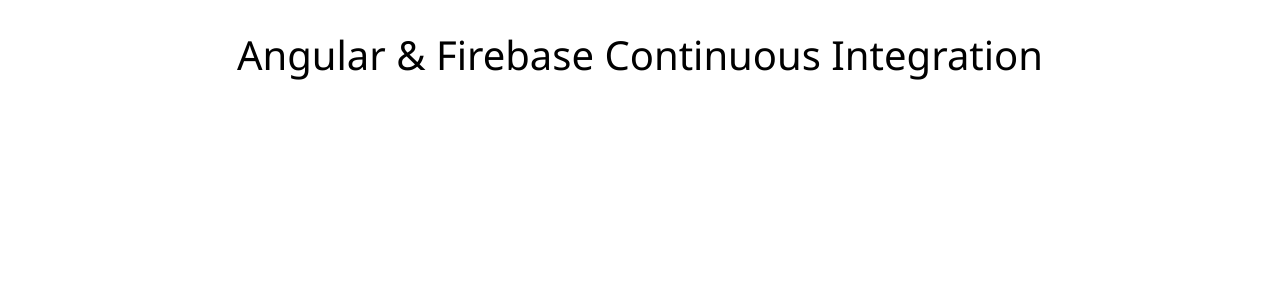
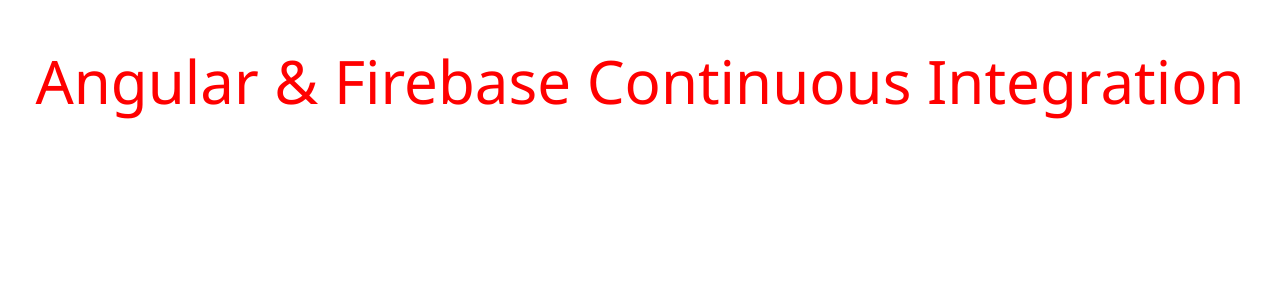
Before and after one commit to LuisAngelB/firebase-AngularIntegration, an Angular app: page / in a window 1280 px wide. Shown: the top 300 px of the page. Built offline with nearby package versions, Linux system fonts and the light colour scheme.

Commit message:
Este si va a funcionar

```diff
--- a/src/app/app.component.css
+++ b/src/app/app.component.css
@@ -13,7 +13,7 @@
 }
 .title3{
     text-align: center;
-    color: blue;
+    color: red;
     font-size: 60px;
     font-family: 'Segoe UI', Tahoma, Geneva, Verdana, sans-serif;
     font-weight: lighter;
--- a/src/app/app.component.html
+++ b/src/app/app.component.html
@@ -1,4 +1,4 @@
 <div>
-  <h1 class="title">Angular & Firebase Continuous Integration</h1>
+  <h1 class="title3">Angular & Firebase Continuous Integration</h1>
 </div>
 <router-outlet></router-outlet>
```
